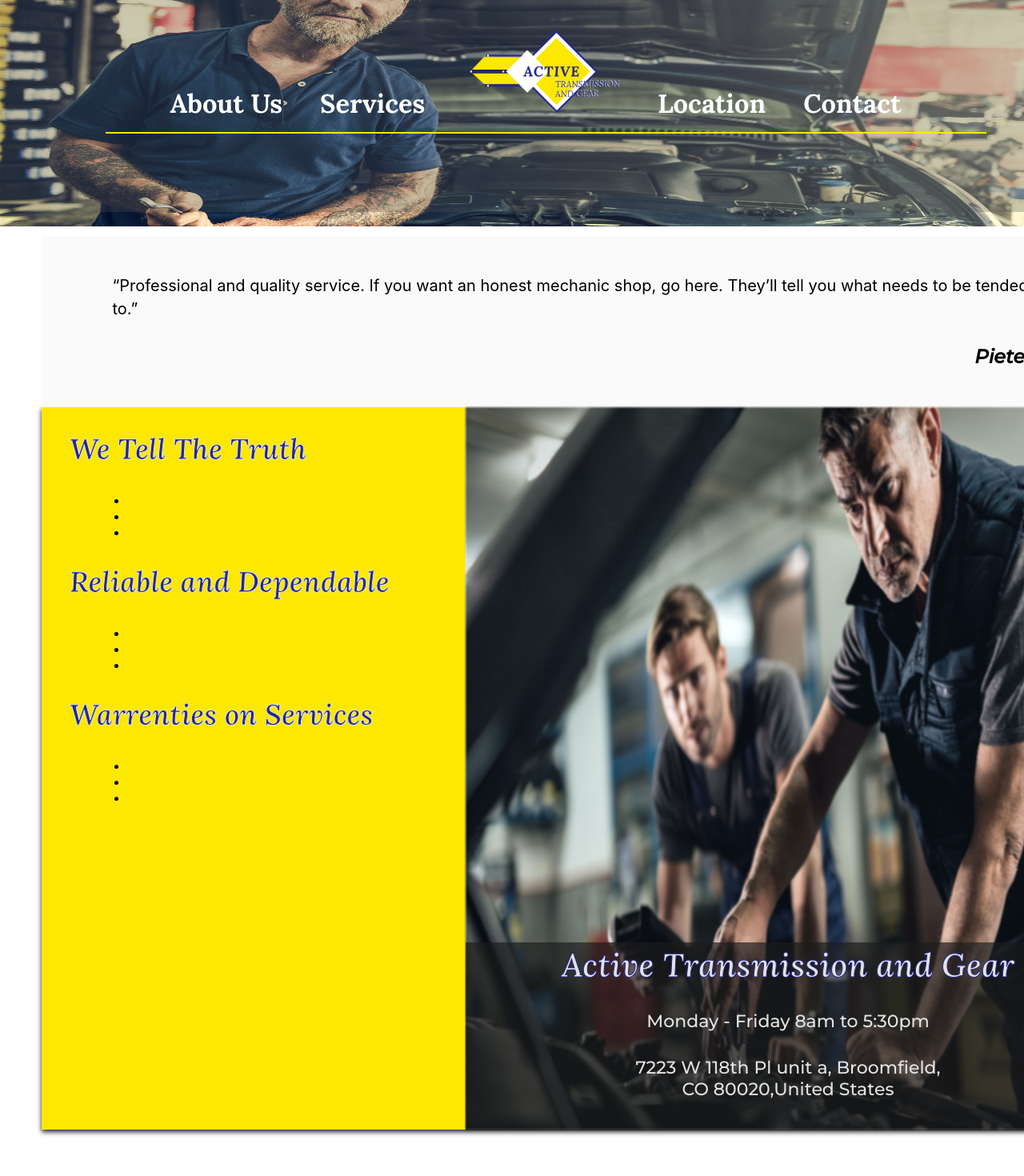
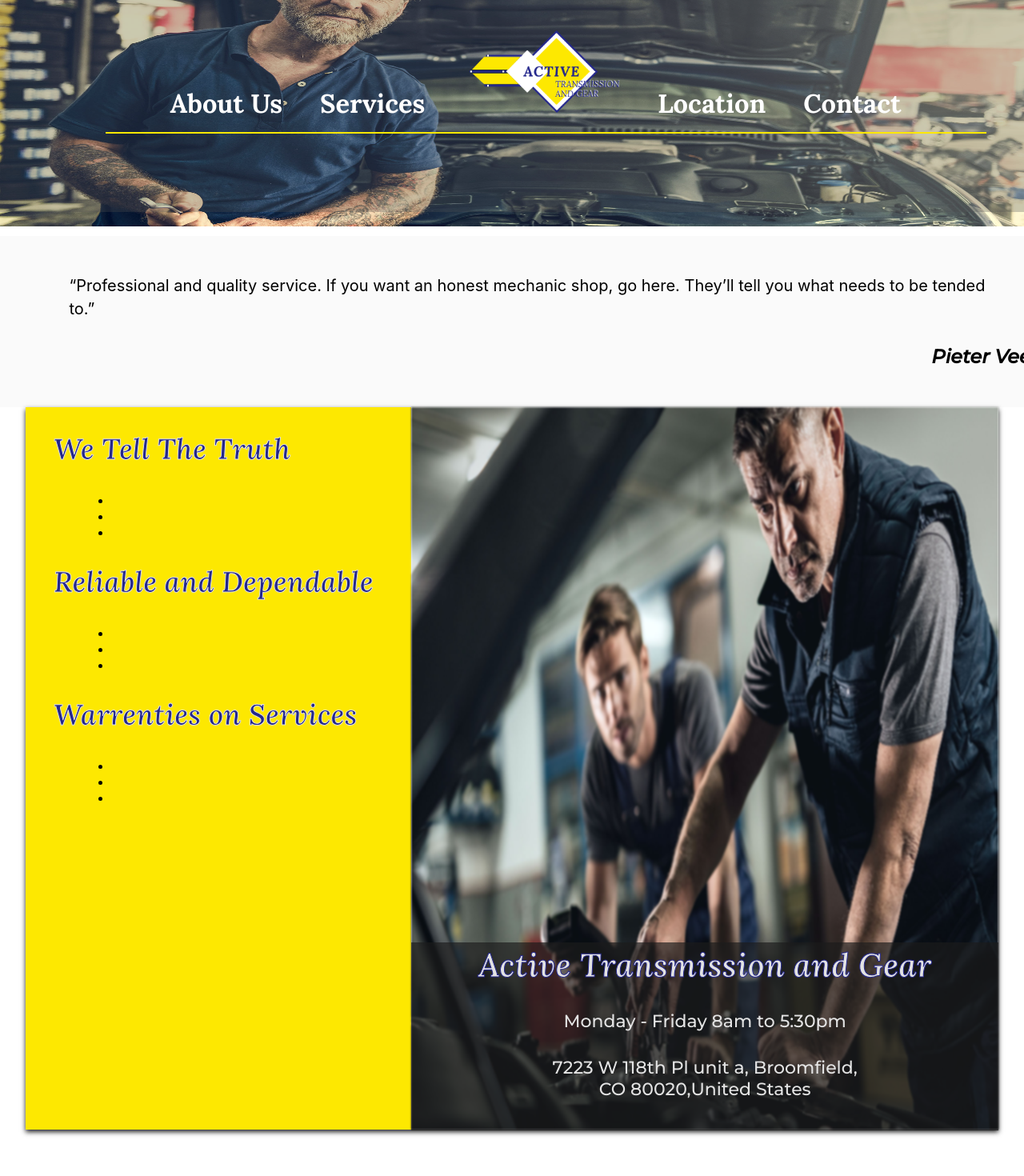
Before and after one commit to RobnettSean22/activeTansmission, a React (Create React App) app: page / in a window 1280 px wide. Shown: the top 1470 px of the page at 80% size. Built offline with nearby package versions, Linux system fonts and the light colour scheme.

Commit message:
media quieres for screen sizes from down to 768

```diff
--- a/src/components/Header.jsx
+++ b/src/components/Header.jsx
@@ -30,6 +30,8 @@
   height: 126.5px;
   margin: 38px 132px 0px 132px;
   border-bottom: 2px solid rgb(253, 232, 1);
+  @media ${(props) => props.theme.mediaQueries.media850} {
+  }
 
   @media ${(props) => props.theme.mediaQueries.media768} {
     margin: 38px 5% 0px 6%;
--- a/src/components/Landing.jsx
+++ b/src/components/Landing.jsx
@@ -6,15 +6,22 @@
 import Mobilelandinglocation from "./mobile_components/MobileLandingLocation";
 
 const Wrapper = styled.div`
-  /* background: rgb(250, 250, 250); */
+  display: flex;
+  flex-direction: column;
+  align-items: center;
+  justify-content: flex-start;
 `;
 const OpeningMessageContainer = styled.div`
-  width: 1336px;
+  width: 95%;
   height: 903px;
   display: flex;
   justify-content: flex-start;
-  margin: 0px 0px 110px 52px;
+  margin: 0px 0px 110px 0px;
   box-shadow: 0 3px 6px 0 rgba(0, 0, 0, 0.87);
+  @media ${(props) => props.theme.mediaQueries.media1230} {
+    width: 95%;
+    height: 803px;
+  }
 
   @media ${(props) => props.theme.mediaQueries.media768} {
     width: 90%;
@@ -42,6 +49,23 @@
   ul {
     margin: 31px 0 0 68px;
   }
+
+  @media ${(props) => props.theme.mediaQueries.media1170} {
+    h1 {
+      font-size: 32px;
+      margin: 20px 0 29px 15px;
+    }
+    ul {
+      margin: 31px 0 0 30px;
+    }
+  }
+
+  @media ${(props) => props.theme.mediaQueries.media998} {
+    h1 {
+      font-size: 30px;
+    }
+  }
+
   @media ${(props) => props.theme.mediaQueries.media768} {
     h1 {
       font-size: 24px;
@@ -90,14 +114,22 @@
     font-weight: 500;
     margin: 31px 0 0 0;
   }
+  @media ${(props) => props.theme.mediaQueries.media998} {
+    h1 {
+      font-size: 30px;
+    }
+    h2 {
+      font-size: 18px;
+    }
+  }
   @media ${(props) => props.theme.mediaQueries.media768} {
     height: 170px;
     bottom: 173.5px;
     h1 {
-      font-size: 20px;
+      font-size: 25px;
     }
     h2 {
-      font-size: 14px;
+      font-size: 16px;
     }
   }
 `;
```
Also changed, not shown: 1 other file (tests, documents, lock files or other folders).
